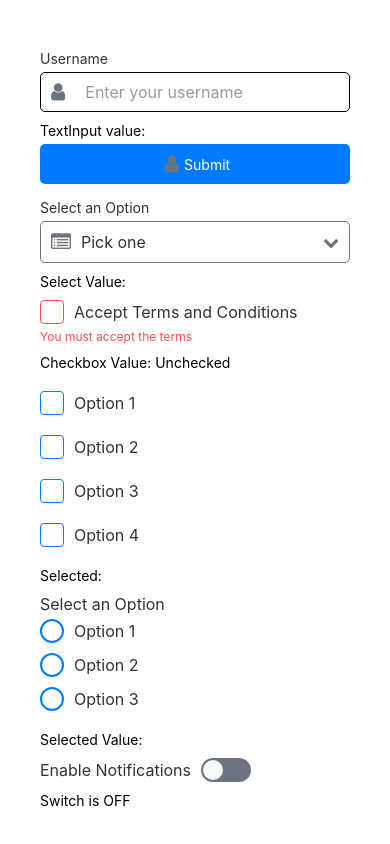
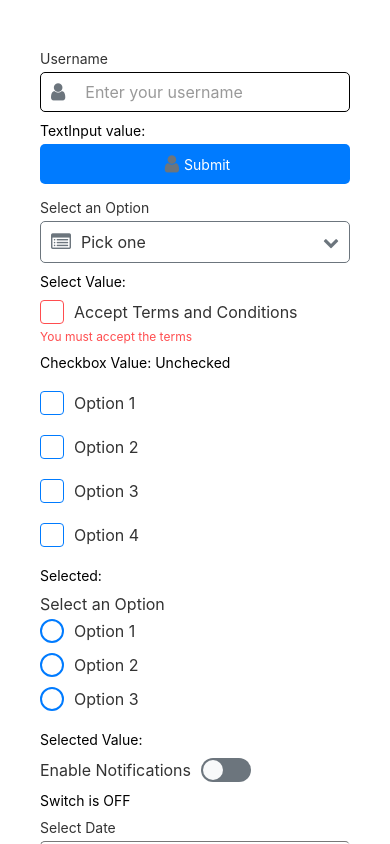
Before and after one commit to Mashfiqur-Rahman/wizui, a React Native app: screen / in a window 390 px wide. Built offline with nearby package versions, Linux system fonts and the light colour scheme.

Commit message:
DatePicker added

```diff
--- a/App.tsx
+++ b/App.tsx
@@ -7,6 +7,7 @@ import Checkbox from "./src/components/FormComponents/Checkbox/Checkbox";
 import CheckboxList from "./src/components/FormComponents/Checkbox/CheckboxList";
 import RadioGroup from "./src/components/FormComponents/RadioGroup/RadioGroup";
 import Switch from "./src/components/FormComponents/Switch/Switch";
+import CustomDatePicker from './src/components/FormComponents/DatePicker/DatePicker';
 
 export default function App() {
     const [text, setText] = useState('');
@@ -40,6 +41,11 @@ export default function App() {
 
     const handleSwitchValueChange = (value: boolean) => {
         setIsSwitchOn(value);
+    };
+    const [selectedDate, setSelectedDate] = useState<Date | null>(null);
+
+    const handleDateChange = (date: Date) => {
+        setSelectedDate(date);
     };
     return (
         <ScrollView contentContainerStyle={styles.scrollContainer}>
@@ -104,6 +110,15 @@ export default function App() {
                     onValueChange={handleSwitchValueChange}
                 />
                 <Text>{isSwitchOn ? 'Switch is ON' : 'Switch is OFF'}</Text>
+                <CustomDatePicker
+                    label="Select Date"
+                    selectedDate={selectedDate || undefined}
+                    onDateChange={handleDateChange}
+                    minimumDate={new Date(2020, 0, 1)}
+                    maximumDate={new Date(2025, 11, 31)}
+                    errorMessage={!selectedDate ? 'Please select a date' : ''}
+                />
+                {selectedDate && <Text>Selected Date: {selectedDate.toDateString()}</Text>}
             </View>
         </ScrollView>
     );
--- /dev/null
+++ b/src/components/FormComponents/DatePicker/DatePicker.tsx
@@ -0,0 +1,111 @@
+import React, { useState } from 'react';
+import { View, Text, TouchableOpacity, Platform, StyleSheet } from 'react-native';
+import DateTimePicker from '@react-native-community/datetimepicker';  // For iOS/Android
+import { useTheme } from '../../../theme/ThemeProvider';
+
+interface CustomDatePickerProps {
+    label?: string;
+    selectedDate?: Date;
+    onDateChange?: (date: Date) => void;
+    minimumDate?: Date;
+    maximumDate?: Date;
+    errorMessage?: string;
+}
+
+const CustomDatePicker: React.FC<CustomDatePickerProps> = ({
+                                                               label,
+                                                               selectedDate,
+                                                               onDateChange,
+                                                               minimumDate,
+                                                               maximumDate,
+                                                               errorMessage,
+                                                           }) => {
+    const [date, setDate] = useState(selectedDate || new Date());
+    const [show, setShow] = useState(false);
+    const theme = useTheme();
+
+    const handleConfirm = (event: any, selectedDate?: Date) => {
+        setShow(false);
+        if (selectedDate) {
+            setDate(selectedDate);
+            if (onDateChange) {
+                onDateChange(selectedDate);
+            }
+        }
+    };
+
+    return (
+        <View style={styles.container}>
+            {label && <Text style={styles.label}>{label}</Text>}
+            {Platform.OS === 'web' ? (
+                // Web-specific Date Input
+                <input
+                    type="date"
+                    value={date.toISOString().substring(0, 10)} // Format date to YYYY-MM-DD
+                    onChange={(e) => {
+                        const selectedDate = new Date(e.target.value);
+                        setDate(selectedDate);
+                        if (onDateChange) onDateChange(selectedDate);
+                    }}
+                    style={styles.webInput}
+                />
+            ) : (
+                // iOS/Android-specific Date Picker
+                <TouchableOpacity
+                    style={[styles.inputContainer, { borderColor: errorMessage ? theme.colors.error : theme.colors.primary }]}
+                    onPress={() => setShow(true)}
+                >
+                    <Text style={styles.inputText}>{date.toDateString()}</Text>
+                </TouchableOpacity>
+            )}
+
+            {show && Platform.OS !== 'web' && (
+                <DateTimePicker
+                    value={date}
+                    mode="date"
+                    display="default"
+                    minimumDate={minimumDate}
+                    maximumDate={maximumDate}
+                    onChange={handleConfirm}
+                />
+            )}
+
+            {errorMessage && <Text style={[styles.error, { color: theme.colors.error }]}>{errorMessage}</Text>}
+        </View>
+    );
+};
+
+const styles = StyleSheet.create({
+    container: {
+        marginVertical: 10,
+    },
+    label: {
+        marginBottom: 5,
+        color: '#333',
+        fontSize: 14,
+    },
+    inputContainer: {
+        flexDirection: 'row',
+        alignItems: 'center',
+        borderWidth: 1,
+        borderRadius: 5,
+        padding: 10,
+    },
+    inputText: {
+        fontSize: 16,
+        color: '#333',
+    },
+    webInput: {
+        padding: 10,
+        fontSize: 16,
+        borderRadius: 5,
+        borderWidth: 1,
+        borderColor: '#ccc',
+    },
+    error: {
+        marginTop: 5,
+        fontSize: 12,
+    },
+});
+
+export default CustomDatePicker;
```
Also changed, not shown: package.json (+7 -5 lines), 1 other file (tests, documents, lock files or other folders).
